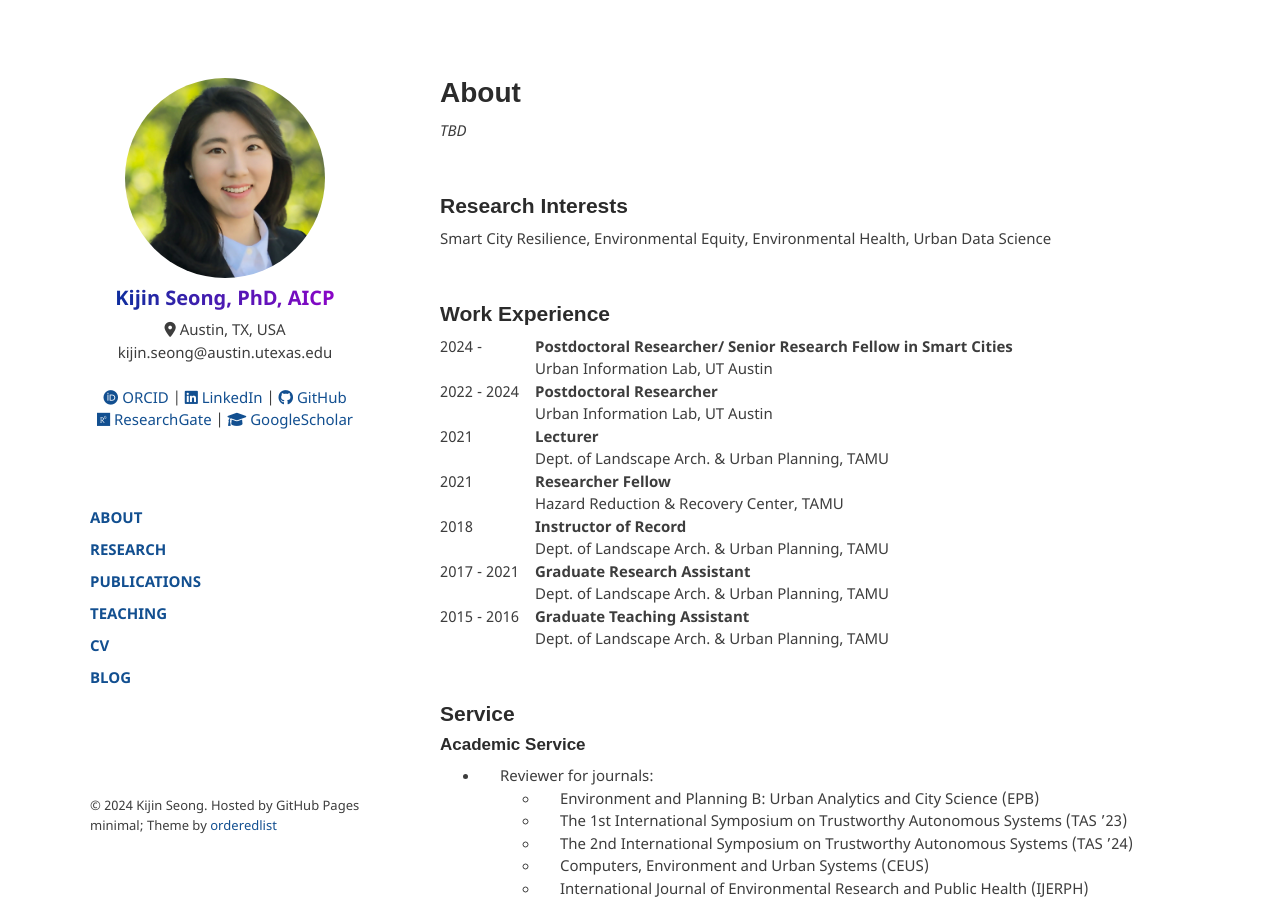
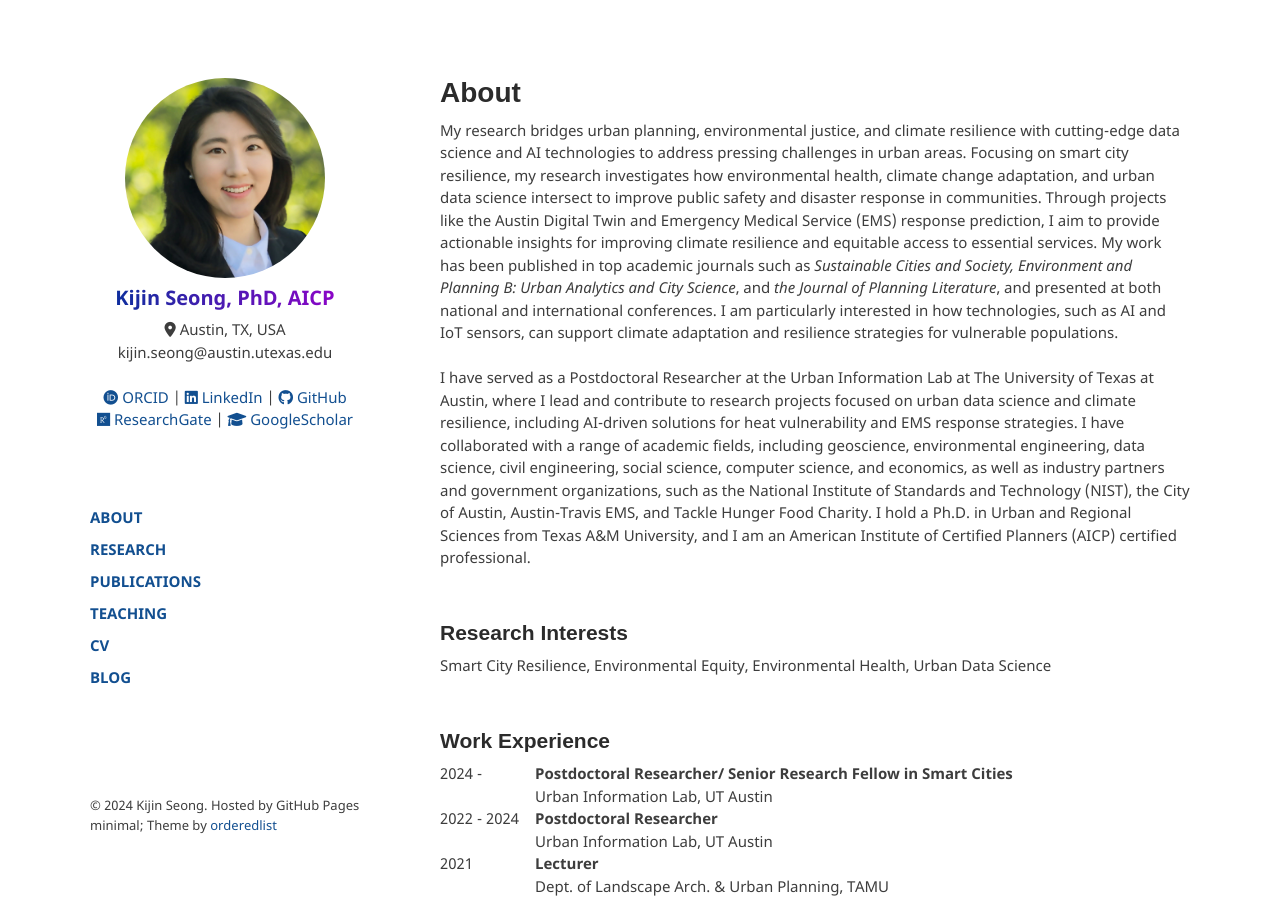
Before and after one commit to kijinseong/kijinseong.github.io, a Jekyll site: the page built from pages/about.md, in a window 1280 px wide and 900 px high. Built offline with Jekyll 4.4.1, drawn with Linux system fonts in a browser that asks for light colours.

Commit message:
Added a bio

```diff
--- a/pages/about.md
+++ b/pages/about.md
@@ -5,7 +5,11 @@ permalink: /about/
 ---
 
 # About
-_TBD_
+<p>
+My research bridges urban planning, environmental justice, and climate resilience with cutting-edge data science and AI technologies to address pressing challenges in urban areas. Focusing on smart city resilience, my research investigates how environmental health, climate change adaptation, and urban data science intersect to improve public safety and disaster response in communities. Through projects like the Austin Digital Twin and Emergency Medical Service (EMS) response prediction, I aim to provide actionable insights for improving climate resilience and equitable access to essential services. My work has been published in top academic journals such as <i>Sustainable Cities and Society, Environment and Planning B: Urban Analytics and City Science</i>, and <i>the Journal of Planning Literature</i>, and presented at both national and international conferences. I am particularly interested in how technologies, such as AI and IoT sensors, can support climate adaptation and resilience strategies for vulnerable populations.<br />
+<br />
+I have served as a Postdoctoral Researcher at the Urban Information Lab at The University of Texas at Austin, where I lead and contribute to research projects focused on urban data science and climate resilience, including AI-driven solutions for heat vulnerability and EMS response strategies. I have collaborated with a range of academic fields, including geoscience, environmental engineering, data science, civil engineering, social science, computer science, and economics, as well as industry partners and government organizations, such as the National Institute of Standards and Technology (NIST), the City of Austin, Austin-Travis EMS, and Tackle Hunger Food Charity. I hold a Ph.D. in Urban and Regional Sciences from Texas A&M University, and I am an American Institute of Certified Planners (AICP) certified professional.
+</p>
 
 <br />
 
```
